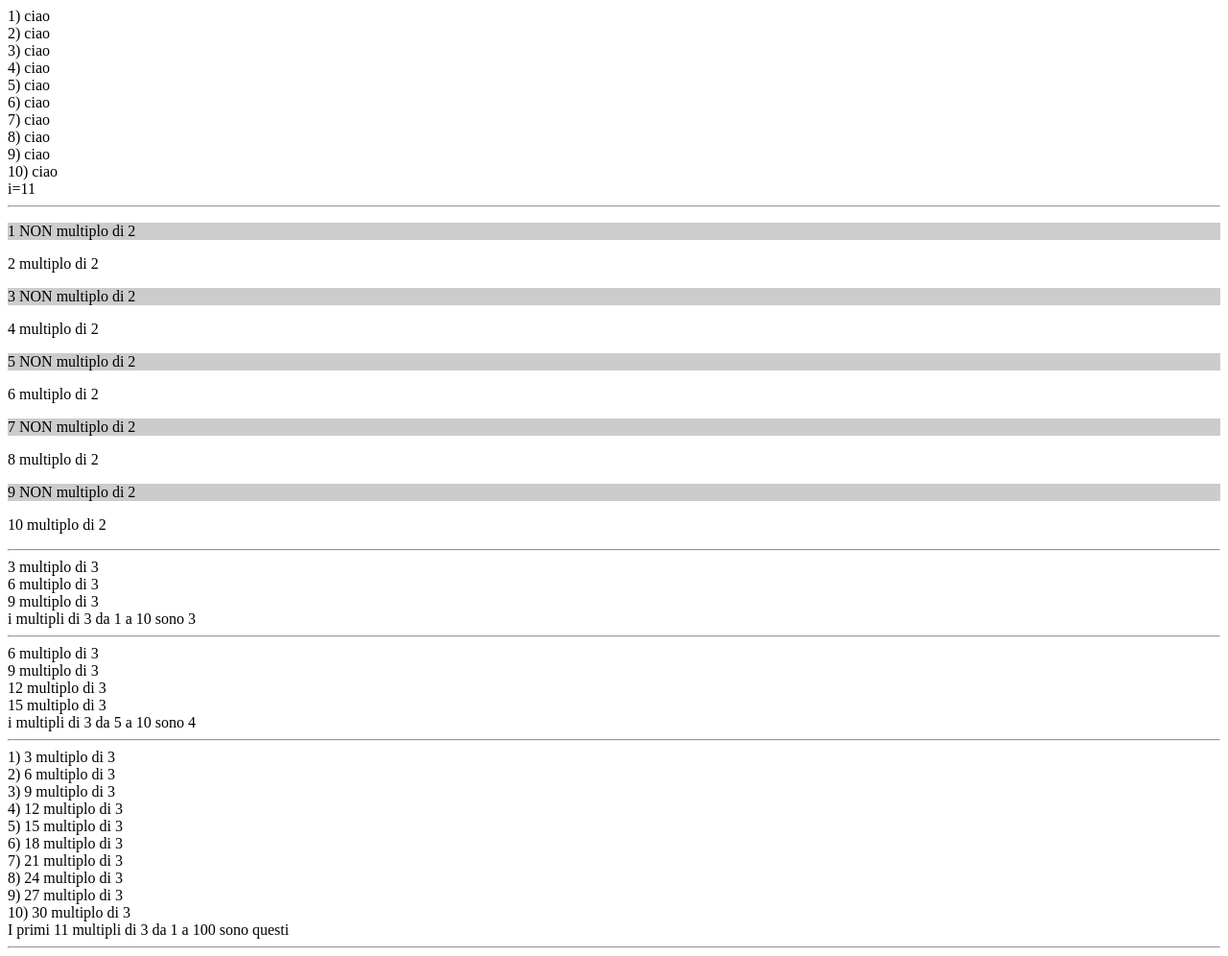
After one commit to Duv1995/Corso-IFTS, a PHP site: page /for.php in a window 1280 px wide. The commit adds this page. Shown: the whole page at 96% size. Run offline with PHP 8.4, Linux system fonts and the light colour scheme.

Commit message:
lezione 9 gen php

```diff
--- /dev/null
+++ b/corso-php/istruzioni/for.php
@@ -0,0 +1,121 @@
+<!DOCTYPE html>
+<html lang="en">
+
+<head>
+    <meta charset="UTF-8">
+    <meta http-equiv="X-UA-Compatible" content="IE=edge">
+    <meta name="viewport" content="width=device-width, initial-scale=1.0">
+    <title>FOR</title>
+</head>
+
+<body>
+    <?php
+    //CICLI FOR
+    /* serve per ripetere un certo numero di volte un operazione in ciclo
+    for (5 volte) {
+    echo "ciao <br>";
+} in questo modo otterrò ciao, ciao, ciao x5 volte
+
+dentro la parentesi del ciclo for ho sempre 3 elementi: for (elemento 1; elemento 2; elemento 3)
+> elemento 1 = inizializzazione giri, $i=1 parto da 1;
+> elemento 2 = condizione per continuare il ciclo senza finire in loop, $i <= 5 finchè $i è minore o uguale a 5 il ciclo continua;
+> elemento 3 = istruzione di fine iterazione, $i++ (incrementato di 1)
+così ad ogni ciclo la variabile incrementa finchè non è superiore a 5 e a quel punto si ferma;
+*/
+
+    for ($i = 1; $i <= 10; $i++) {
+        echo "$i) ciao <br>"; //così vedo anche come varia il valore di $i per ogni ciclo
+    }
+    echo "i=$i"; //vediamo a che valore è arrivato $i alla fine del ciclo
+
+    echo "<hr>";
+
+    //ora voglio sapere se ogni numero che salta fuori è multiplo di 2 oppure no
+    for ($i = 1; $i <= 10; $i++) {
+
+        if (($i % 2) == 1) { //inserisco la condizione se $i modulo 2 ha resto, dunque se non è vero che è un multiplo di 2
+            echo "<p style=background-color:#ccc>"; //gli diamo anche uno sfondo bellino nel caso non siano multipli
+            echo "$i NON "; //aggiungo il NON se da resto 1 quindi se non è multiplo
+        } else { //se altrimenti è multiplo di 2 allora...
+            echo "<p style=background-color:#fff>"; //gli diamo anche uno sfondo di colore diverso
+            echo "$i "; //così stampo il numero e basta se è multiplo
+        }
+        echo "multiplo di 2 <br>"; //questo viene stampato sempre
+    }
+    echo "<hr>";
+
+    //ora voglio che vengano stampati solo i multipli di 3 e che mi conti quanti sono questi multipli
+    //mi servirà una variabile che mi dice quanti multipli ho trovato
+    $multipli = 0; //parte da zero ma poi aumenta ogni volta che ne trovo uno
+
+    for ($i = 1; $i <= 10; $i++) {
+
+
+        if (!($i % 3)) { //punto esclamativo davanti significa NOT, dunque se $i non è multiplo e ha resto diverso da 0
+            //$i %3 == 1 -> NON è multiplo perche ha resto
+            //$i %3 -> identico alla riga sopra, quindi NON multiplo
+            //!($i % 3) -> ! davanti significa NEGAZIONE, quindi NON non è multiplo (due negazioni è multiplo)
+
+            echo "$i multiplo di 3 <br>";  //stampo il numero se è multiplo di 3
+            $multipli++; //aggiungo +1 ogni volta che trovo un multiplo
+        } else { //se altrimenti è multiplo di 3 allora non stampo niente, posso anche non scrivere ELSE
+        }
+    }
+    echo "i multipli di 3 da 1 a 10 sono $multipli";
+    echo "<hr>";
+
+    //contare i multipli di 3 da $inizio a $iterazioni
+    $multipli = 0;
+    $inizio = 5;
+    $iterazioni = 10;
+
+    for ($i = $inizio; $i <= ($inizio + $iterazioni); $i++) {
+        if (!($i % 3)) {
+            echo "$i multiplo di 3 <br>";
+            $multipli++;
+        }
+    }
+
+    echo "i multipli di 3 da $inizio a $iterazioni sono $multipli";
+    echo "<hr>";
+
+    //ESERCIZIO: elenca i primi 11 multipli di 3
+    //da 1 a 100, utilizzando i numeri dinamici (variabili)
+
+    $num = 0; //numeri multipli trovati
+    $numeri = 11; //quanti multipli voglio trovare
+    $inizio = 1;
+    $fine = 100;
+
+    for ($i = $inizio; $i <= $fine; $i++) {
+        if (($i % 3) == 0) { //se è multiplo
+            //oppure (!($i % 3)) stessa cosa
+            $num++; //ogni volta che ne trovo uno aumento
+            if ($num == $numeri)
+                break; //gli dico di smettere di contarli se ne trovo 11
+                /*OPPURE creo la variabile $finito e scrivo
+                $finito = true; */
+            echo "$num) $i multiplo di 3 <br>"; //così elenco tutti i numeri trovati, ma a me servono solo i primi 11
+        }
+    }
+
+    echo "I primi $num multipli di 3 da $inizio a $fine sono questi";
+    echo "<hr>";
+
+
+
+
+
+
+
+
+
+
+
+
+
+    ?>
+
+</body>
+
+</html>
```
Also changed, not shown: corso-php/istruzioni/esercizi-if.php (added, +144 -0 lines), corso-php/istruzioni/switch.php (added, +129 -0 lines), corso-php/istruzioni/if.php (line endings or trailing spaces).
